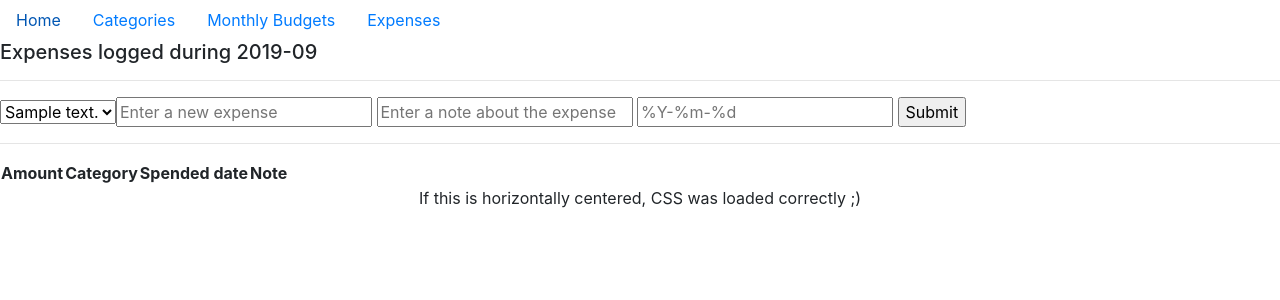
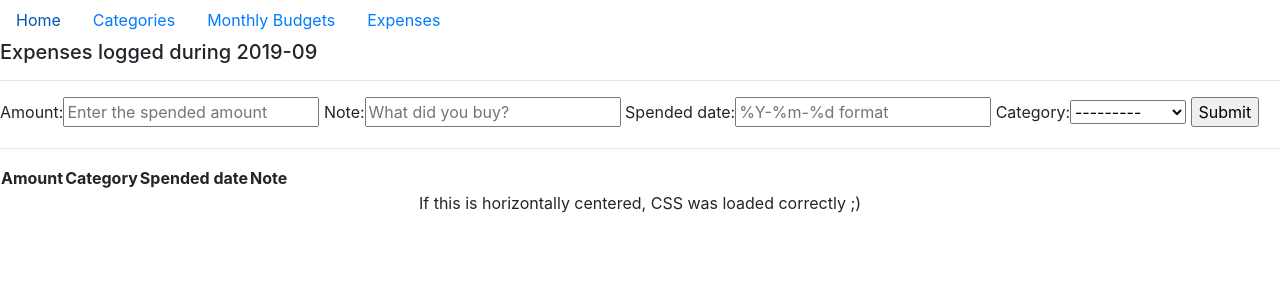
Before and after one commit to MicheleV/budgeteer, a Django app: page /expenses in a window 1280 px wide. Shown: the top 300 px of the page. Run offline with Django 3.2, Linux system fonts and the light colour scheme; tables that the repository leaves empty hold one stand-in row (values such as "Sample post"); lists and menus that the app fills with data are empty; some libraries are stand-ins or nearby versions.

Commit message:
Implement ModelForm for Expenses

```diff
--- a/budgets/forms.py
+++ b/budgets/forms.py
@@ -3,7 +3,7 @@
 # (see COPYING or https://www.gnu.org/licenses/gpl-3.0.txt)
 from django import forms
 
-from budgets.models import Category
+from budgets.models import Category, Expense
 
 # TODO move all the errors to a file
 # TODO add multilanguage support
@@ -28,3 +28,22 @@ class CategoryForm(forms.models.ModelForm):
         error_messages = {
             'text': {'required': EMPTY_CATEGORY_ERROR}
         }
+
+
+class ExpenseForm(forms.models.ModelForm):
+
+    class Meta:
+        model = Expense
+        fields = ('amount', 'note', 'spended_date', 'category')
+        widgets = {
+            'amount': forms.fields.TextInput(attrs={
+                'placeholder': 'Enter the spended amount',
+            }),
+            'note': forms.fields.TextInput(attrs={
+                'placeholder': 'What did you buy?',
+            }),
+            'spended_date': forms.fields.TextInput(attrs={
+                'placeholder': '%Y-%m-%d format',
+            }),
+            'category': forms.Select(choices=Category.objects.all())
+        }
--- a/budgets/models.py
+++ b/budgets/models.py
@@ -6,6 +6,9 @@ from django.db import models
 
 class Category(models.Model):
     text = models.CharField(max_length=20, default=None)
+
+    def __str__(self):
+        return f"{self.text}"
 
     # def get_absolute_url(self):
     #   return reverse('category', args=[self.id])
--- a/budgets/templates/expenses.html
+++ b/budgets/templates/expenses.html
@@ -6,16 +6,9 @@
 <h5 id="id_current_month_date">Expenses logged during {% now 'Y-m' %}</h5>
 <hr>
 <form method="POST" action="new_expense">
-  <select name="category" id="id_expenses_category">
-    {% for category in categories %}
-      <option value="{{ category.id }}">{{ category.text }}</option>
-    {% endfor %}
-  </selet>
-  <input name="expense_amount" id="id_new_expense_amount" placeholder="Enter a new expense" />
-  <input name="note" id="id_new_expense_note" placeholder="Enter a note about the expense" />
-  <input name="release_date" id="id_new_expense_date" placeholder="%Y-%m-%d" />
+  {% csrf_token %}
+  {{ form }}
   <input type="submit" id="id_submit" value="Submit">
-  {% csrf_token %}
 </form>
 <hr>
 
--- a/budgets/views.py
+++ b/budgets/views.py
@@ -5,7 +5,7 @@ from django.shortcuts import render, redirect
 from django.views.decorators.http import require_http_methods
 from django.core.exceptions import ValidationError
 from budgets.models import Category, Expense, MonthlyBudget
-from budgets.forms import EMPTY_CATEGORY_ERROR, CategoryForm
+from budgets.forms import EMPTY_CATEGORY_ERROR, CategoryForm, ExpenseForm
 
 import datetime
 import calendar
@@ -48,6 +48,9 @@ def categories_page(request):
             return redirect('/categories')
         except ValidationError:
             error = EMPTY_CATEGORY_ERROR
+            # TODO this error should not be hard coded, and it should come from
+            # the form, since the field has now max 20 chars, we need to
+            # be able to display both
     categories = Category.objects.all()
     return render(request,
                   'categories.html',
@@ -78,16 +81,17 @@ def expenses_page(request):
     expenses = Expense.objects.filter(spended_date__range=(start, end))
     return render(request, 'expenses.html', {
         'categories': categories,
-        'expenses': expenses
+        'expenses': expenses,
+        'form': ExpenseForm()
     })
 
 
 @require_http_methods(["POST"])
 def new_expense_page(request):
     expense = Expense.objects.create(
-        amount=request.POST.get("expense_amount", None),
+        amount=request.POST.get("amount", None),
         category_id=request.POST.get("category", None),
-        spended_date=request.POST.get("release_date", None),
+        spended_date=request.POST.get("spended_date", None),
         note=request.POST.get("note", None),
     )
     expense.save()
--- a/functional_tests/test_base.py
+++ b/functional_tests/test_base.py
@@ -69,6 +69,7 @@ class FunctionalTest(LiveServerTestCase):
         Expenses.test_expenses_page_can_show_old_expenses(self)
         Expenses.test_expenses_wont_show_expenses_in_the_future(self)
         Expenses.test_creating_expenses_before_categories_will_fail(self)
+        Expenses.test_cant_create_expenses_without_selecting_a_category(self)
 
     def test_monthly_budgets(self):
         MBudgets.test_cant_create_an_empty_monthly_budget(self)
--- a/functional_tests/test_expenses.py
+++ b/functional_tests/test_expenses.py
@@ -26,6 +26,12 @@ def exp_shows_only_current_month(self, current_month_amount, category_name):
 # TODO add negative test
 # I.e. try to post with missing fields, etc
 def test_cant_create_malformed_expenses(self):
+    # TODO at the moment being, empty memo field will succeed
+    pass
+
+
+# TODO add test in which Franks does not select any Categoy from the dropdown
+def test_cant_create_expenses_without_selecting_a_category(self):
     # TODO at the moment being, empty memo field will succeed
     pass
 
```
Also changed, not shown: budgets/tests/test_forms.py (+10 -1 lines), functional_tests/helpers.py (+4 -4 lines).
